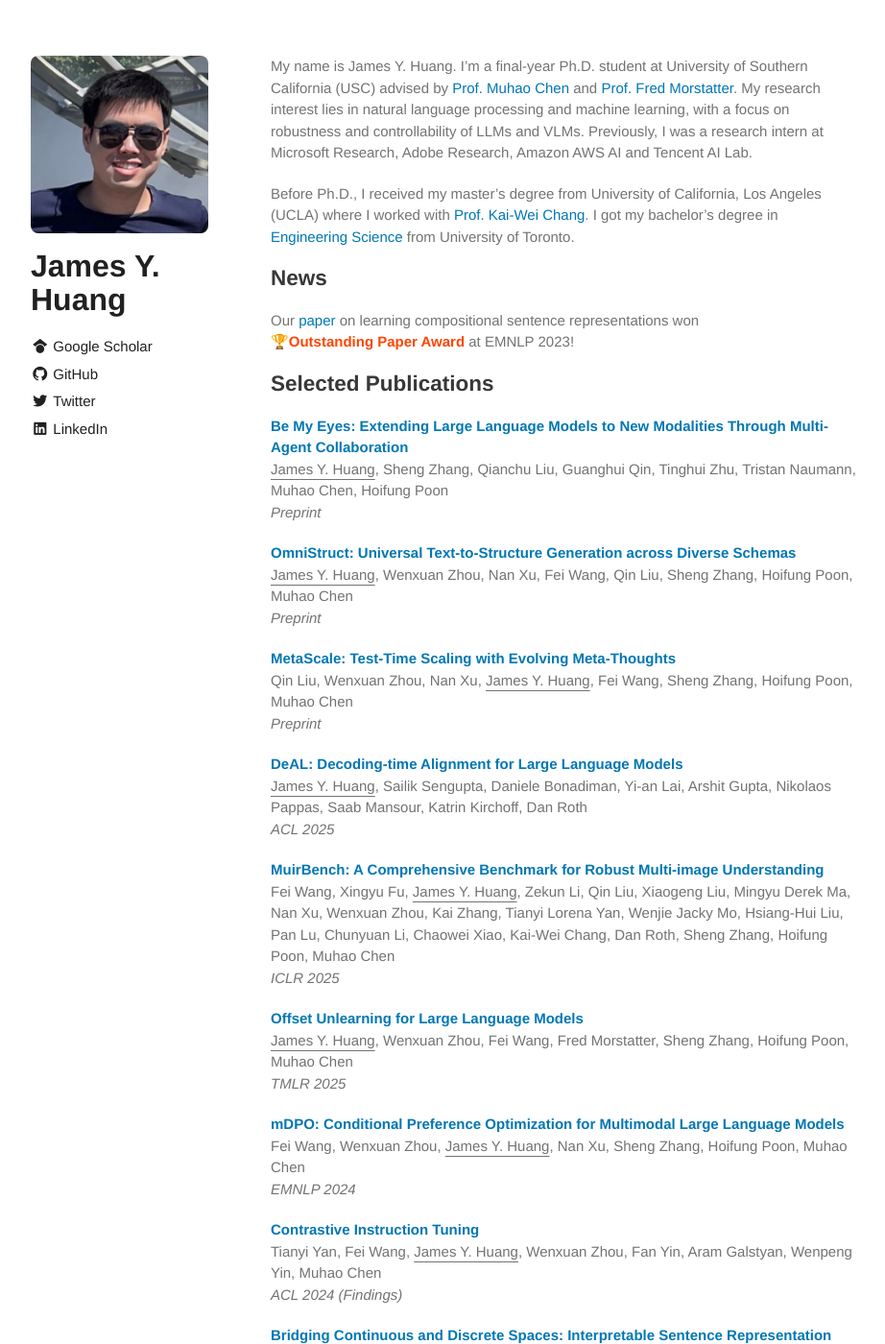
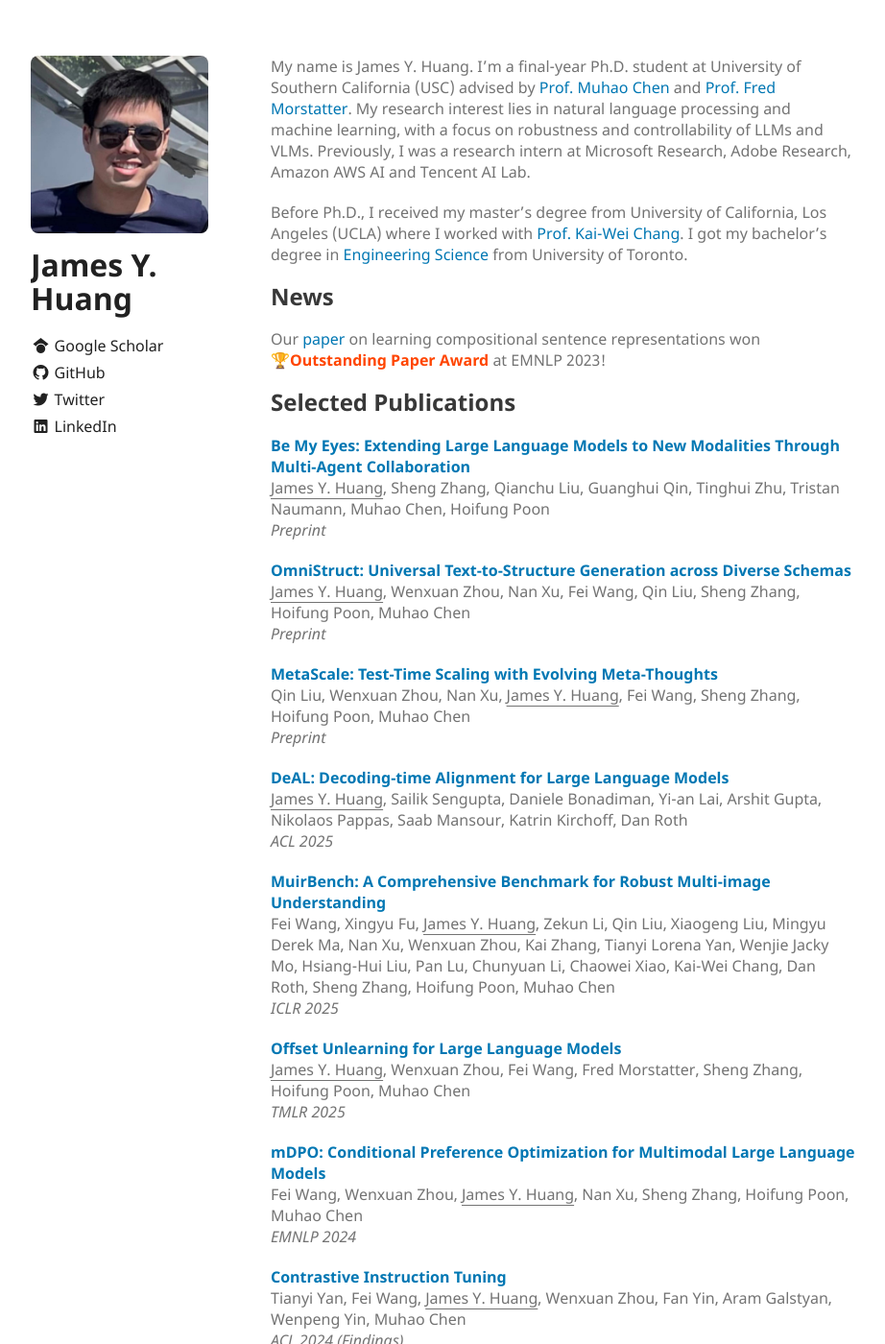
Before and after one commit to jyhuang36/jyhuang36.github.io, a Jekyll site: the page built from index.md, in a window 1280 px wide and 1400 px high. Shown: the whole window at 96% size, without its empty margins (178-1100 px from the left). Built offline with Jekyll 4.4.1, drawn with Linux system fonts in a browser that asks for light colours; emoji names are drawn with the system emoji font; the repository's description, which GitHub fills in, is left out.

Commit message:
font test

```diff
--- a/_sass/jekyll-theme-minimalist.scss
+++ b/_sass/jekyll-theme-minimalist.scss
@@ -5,7 +5,8 @@
 body {
   background-color: var(--clr-bg);
   padding:50px;
-  font: 15px/1.5 Helvetica, Arial, sans-serif;
+  font-family: 'Noto Sans';
+  // font: 15px/1.5 Helvetica, Arial, sans-serif;
   color: var(--clr-text);
   font-weight:400;
 }
```
